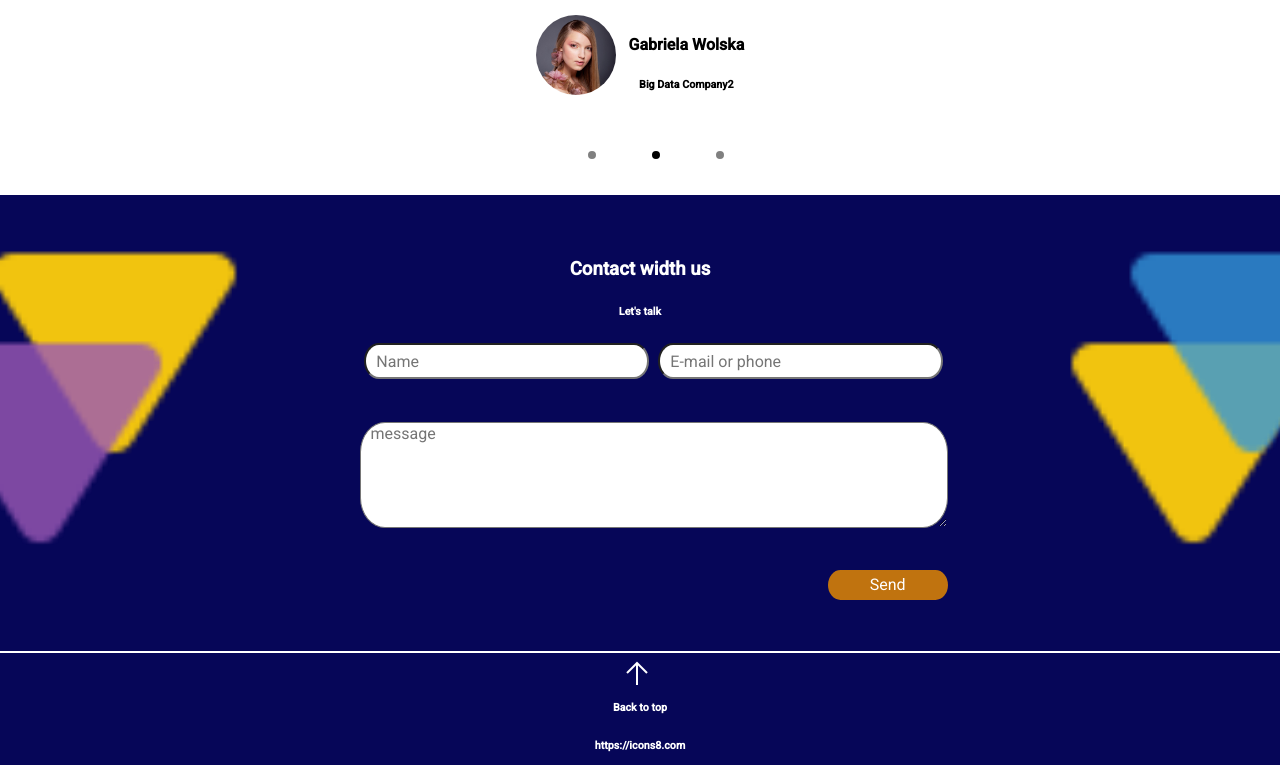
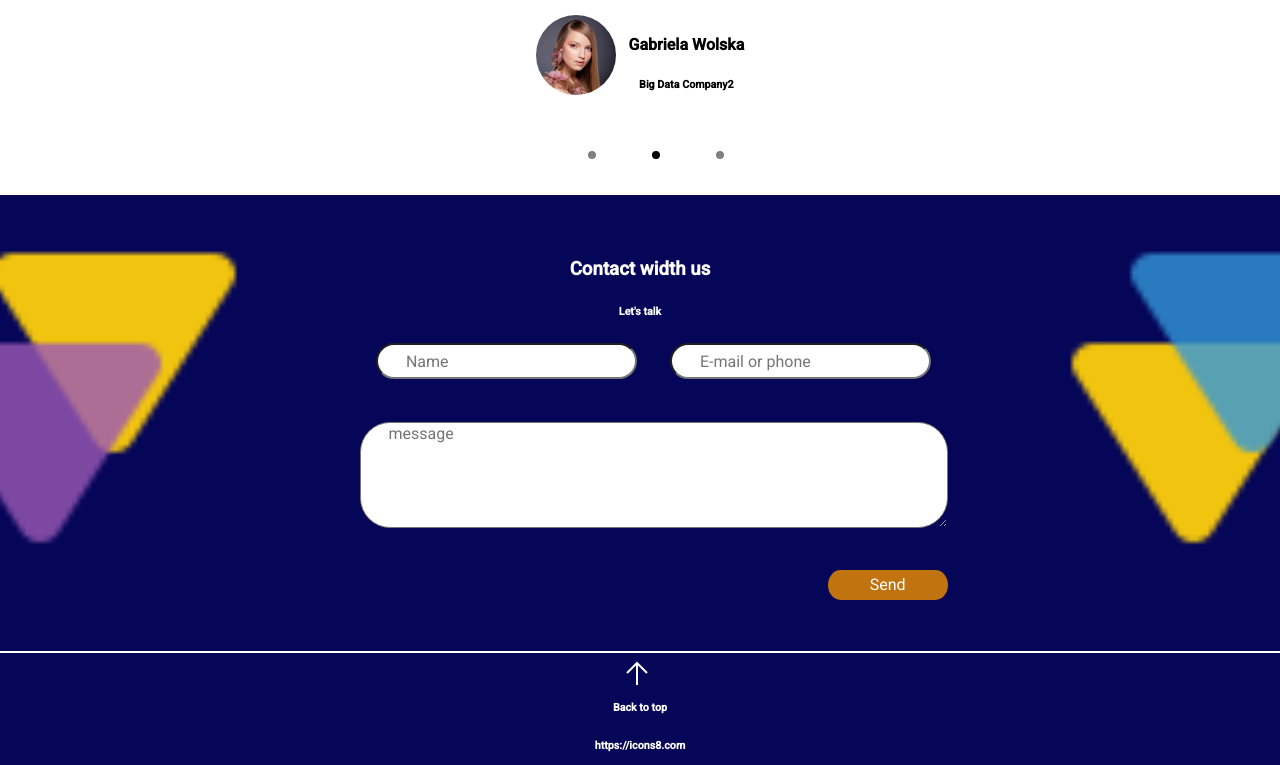
Before and after one commit to JustynaOlszewska/WebPage, a React (Create React App) app: page / in a window 1280 px wide. Shown: the part 1535-2300 px from the top of the page. Built offline with nearby package versions, Linux system fonts and the light colour scheme.

Commit message:
add padding and outline to _footer.scss

```diff
--- a/src/styles/sass/_footer.scss
+++ b/src/styles/sass/_footer.scss
@@ -1,55 +1,65 @@
 @import 'mixins';
+
 .footer {
   background-color: rgb(6, 6, 88);
-  @include flexi($display: flex,$flex-direction: column);
+  @include flexi($display: flex, $flex-direction: column);
   width: 100%;
   overflow: hidden;
-margin-top:1%;
+  margin-top: 1%;
+
   .line {
     border: 0.6px solid rgb(255, 255, 255);
     width: 100%;
   }
+
   &__formImg {
     display: flex;
     height: 300px;
     position: relative;
+
     .footer__formImg-imgLeft {
       margin-right: 1%;
       flex-basis: 25%;
       height: 100%;
       position: relative;
+
       .footer__img {
         position: absolute;
         @include size(90%, auto);
         z-index: 0;
       }
+
       .footer__img:nth-child(2) {
         top: -20%;
         left: -45%;
         opacity: 0.8;
       }
+
       .footer__img:nth-child(1) {
         top: -50%;
         right: 30%;
       }
     }
+
     .footer__formImg-form {
-        @include flexi($display: flex, $justify-content: space-around);
+      @include flexi($display: flex, $justify-content: space-around);
       flex-wrap: wrap;
       width: 50%;
       margin-left: 1%;
       margin-right: 1%;
 
       .footer__formImg-text {
-        border-radius: 25px/30px;
+        border-radius: 30px;
+outline:none;
+padding-left:20px;
       }
+
       .footer__formImg-text.text {
-        @include size(47%, 30px)
+        @include size(40%, 30px)
+      }
 
-      }
       .footer__formImg-text.textArea {
         @include size(100%, 100px)
-
       }
 
       .allButton {
@@ -70,15 +80,18 @@ margin-top:1%;
       margin-left: 1%;
       margin-right: 1%;
       position: relative;
+
       .footer__img {
         position: absolute;
         @include size(90%, auto);
         z-index: 0;
       }
+
       .footer__img:nth-child(1) {
         top: -20%;
         right: -20%;
       }
+
       .footer__img:nth-child(2) {
         top: -50%;
         right: -40%;
@@ -86,22 +99,27 @@ margin-top:1%;
       }
     }
   }
+
   .everyMiddleHeading {
     @include middleHeading;
     color: rgb(255, 255, 255);
   }
+
   .everySmallestHeading {
     text-align: center;
     margin-top: 1%;
     color: rgb(255, 255, 255);
   }
+
   .goBack {
     @include flexi($display: flex, $flex-direction: column);
+
     &__arrowUp {
-        @include size(30px, auto);
+      @include size(30px, auto);
       align-self: center;
       color: rgb(255, 255, 255);
     }
+
     &__everySmallestHeading {
       align-self: center;
       margin-top: 1%;
```
